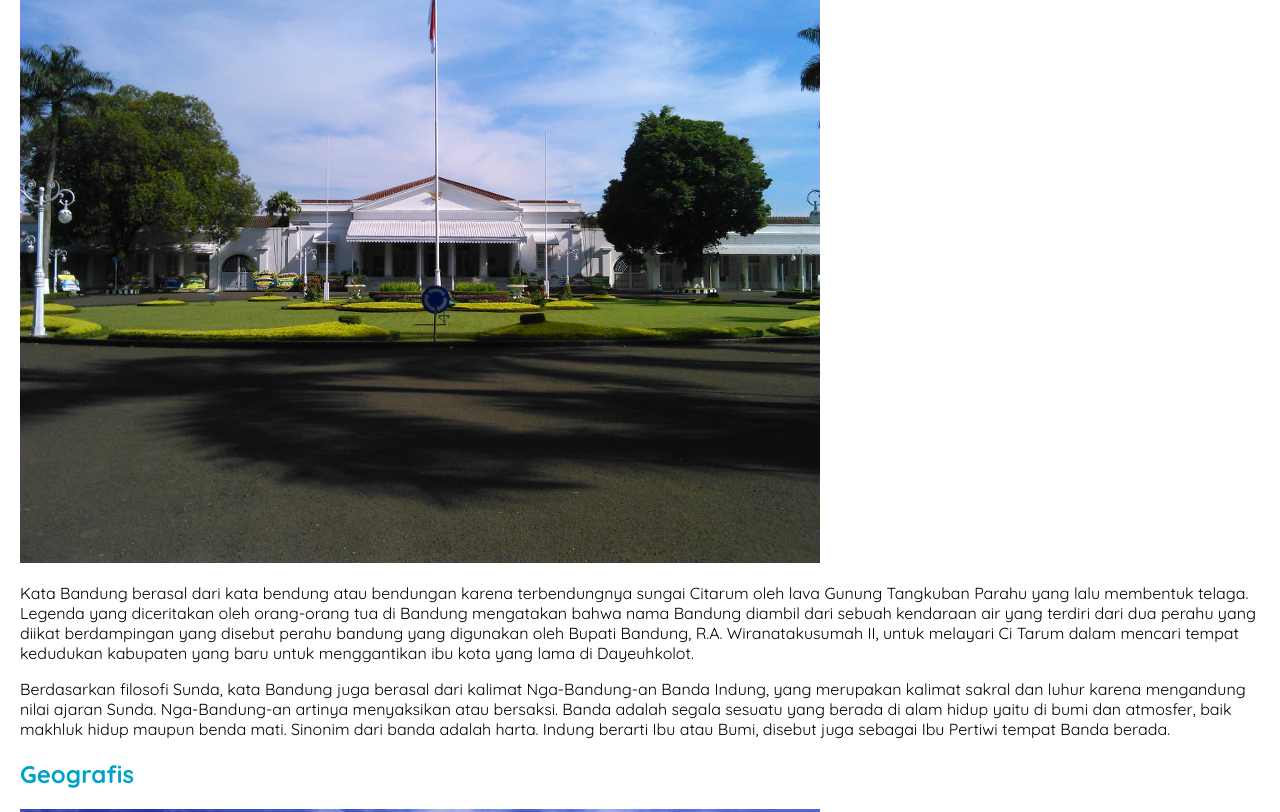
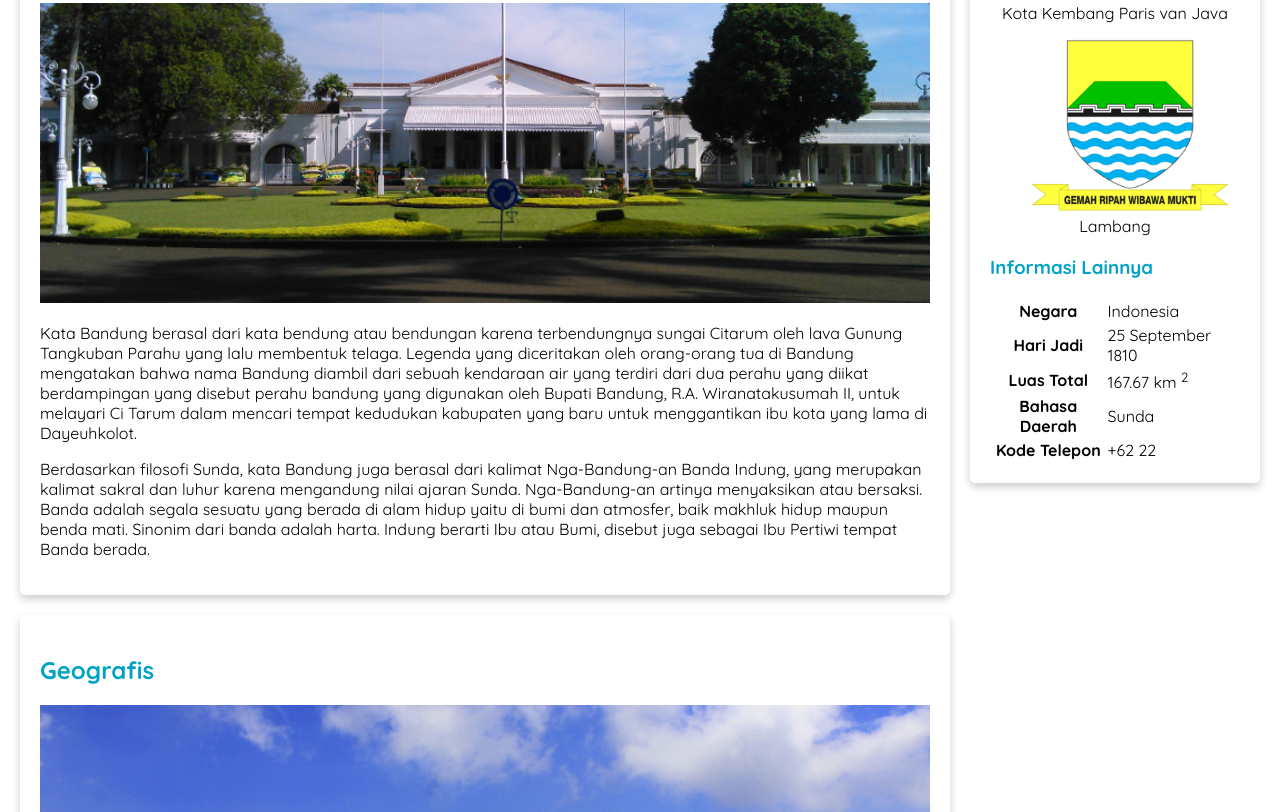
Before and after one commit to yuliusK/Belajar-Frontend-by-dicoding.com, a plain HTML site: page index.htm in a window 1280 px wide. Shown: the part 460-1272 px from the top of the page. Drawn offline with Linux system fonts and the light colour scheme.

Commit message:
responsive website

```diff
--- a/assets/styles/style.css
+++ b/assets/styles/style.css
@@ -1,3 +1,7 @@
+* {
+    box-sizing: border-box;
+}
+
 body {
     font-family: 'Quicksand', sans-serif;
 
@@ -32,19 +36,20 @@ nav a:hover{
     text-align: center;
 }
 
-.featured-image {
+.featured-images {
     width: 100%;
     max-height: 300px;
     object-fit: cover;
     object-position: center;
 }
 
-.profile-image {
+.profile img {
     width: 200px;
 }
 
 .card {
     box-shadow: 0 4px 8px 0 rgba(0, 0, 0, 0.2);
+    border-radius: 5px;
     padding: 20px;
     margin-top: 20px;
 }
@@ -66,8 +71,36 @@ nav li {
 nav {
     background-color: #00a2c6;
     padding: 5px;
+
+    position: sticky;
+    top: 0;
 }
 
 main {
     padding: 20px;
+
+    overflow: auto;
 }
+
+#content {
+    float: left;
+    width: 75%;
+}
+
+aside {
+    float: right;
+    width: 25%;
+
+    padding-left: 20px;
+}
+
+header {
+    display: inline;
+}
+
+@media screen and (max-width: 1000px) {
+    #content, aside {
+        width: 100%;
+        padding: 0;
+    }
+}
--- a/index.htm
+++ b/index.htm
@@ -21,6 +21,7 @@
           ibu kota provinsi tersebut.
         </p>
       </div>
+
       <nav>
         <ul>
           <li><a href="#sejarah"> Sejarah </a></li>
@@ -32,7 +33,7 @@
 
     <main>
       <div id="content">
-        <article id="sejarah">
+        <article id="sejarah" class="card">
           <h2>Sejarah</h2>
           <img
             src="assets/image/history.jpg"
@@ -62,7 +63,7 @@
           </p>
         </article>
 
-        <article id="geografis">
+        <article id="geografis" class="card">
           <h2>Geografis</h2>
           <img
             src="assets/image/geografis.jpg"
@@ -88,7 +89,7 @@
           </p>
         </article>
 
-        <article id="wisata">
+        <article id="wisata" class="card">
           <h2>Wisata</h2>
           <p>
             Sejak dibukanya Jalan Tol Cipularang, kota Bandung telah menjadi
```
